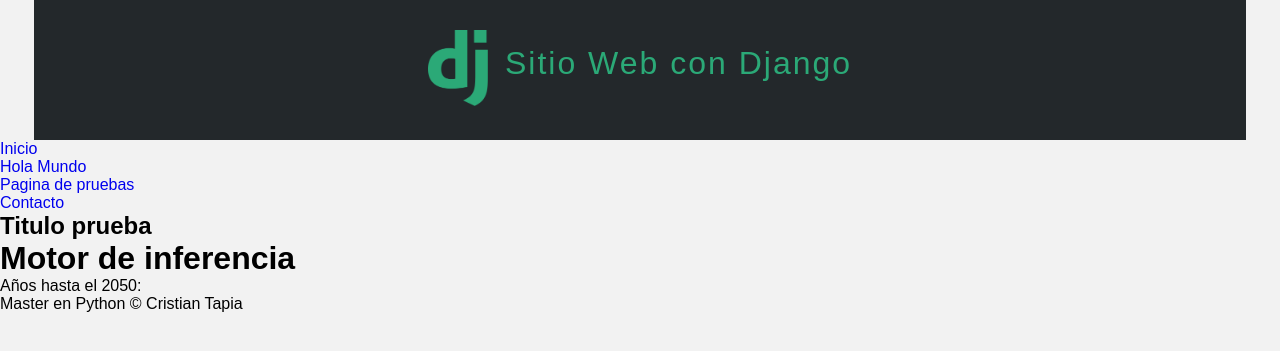
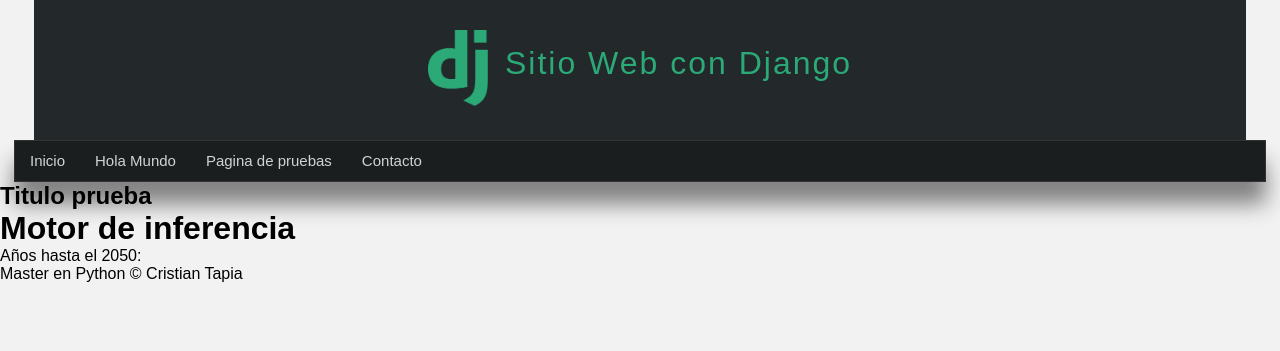
Before and after one commit to CristianX/django_plantilla, a Django app: page / in a window 1280 px wide. Shown: the top 351 px of the page. Run offline with Django 4.2, Linux system fonts and the light colour scheme.

Commit message:
Generando menú de navegación

```diff
--- a/motorInferencia/static/css/styles.css
+++ b/motorInferencia/static/css/styles.css
@@ -42,3 +42,38 @@ header{
     font-weight: lighter;
     color: #2ba977;
 }
+
+/* Estilos barra navegación */
+nav{
+    width: 1250px;
+    height: 40px;
+    margin: 0 auto;
+    background-color: #1B1E1F;
+    border: 1px solid #333333;
+    box-shadow: 0px 22px 22px gray;
+    font-size: 15px;
+}
+
+nav ul{
+    list-style: none;
+    text-decoration: none;
+}
+
+nav ul li{
+    line-height:  40px;
+    float: left;
+}
+
+nav ul li a{
+    display: block;
+    padding-left: 15px;
+    padding-right: 15px;
+    color: #d1d4d6;
+}
+
+nav ul li a:hover{
+    background: #2ba977;
+    box-shadow: 0px 0px 5px #444 inset;
+    color: white;
+    transition: all 300ms;
+}
```
